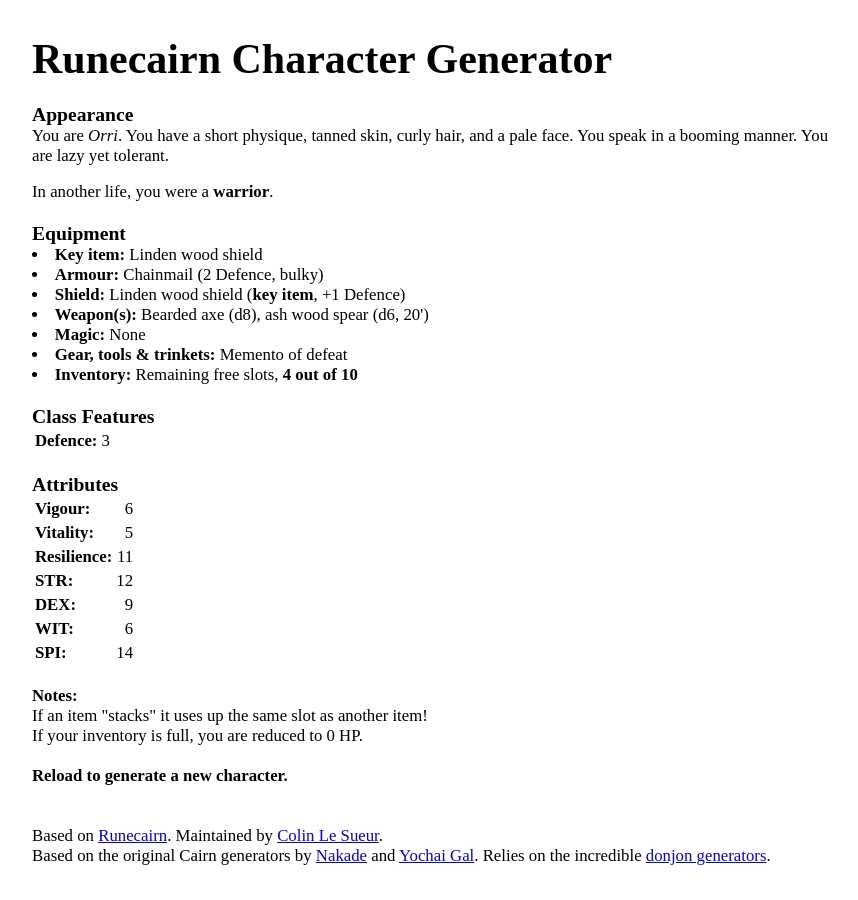
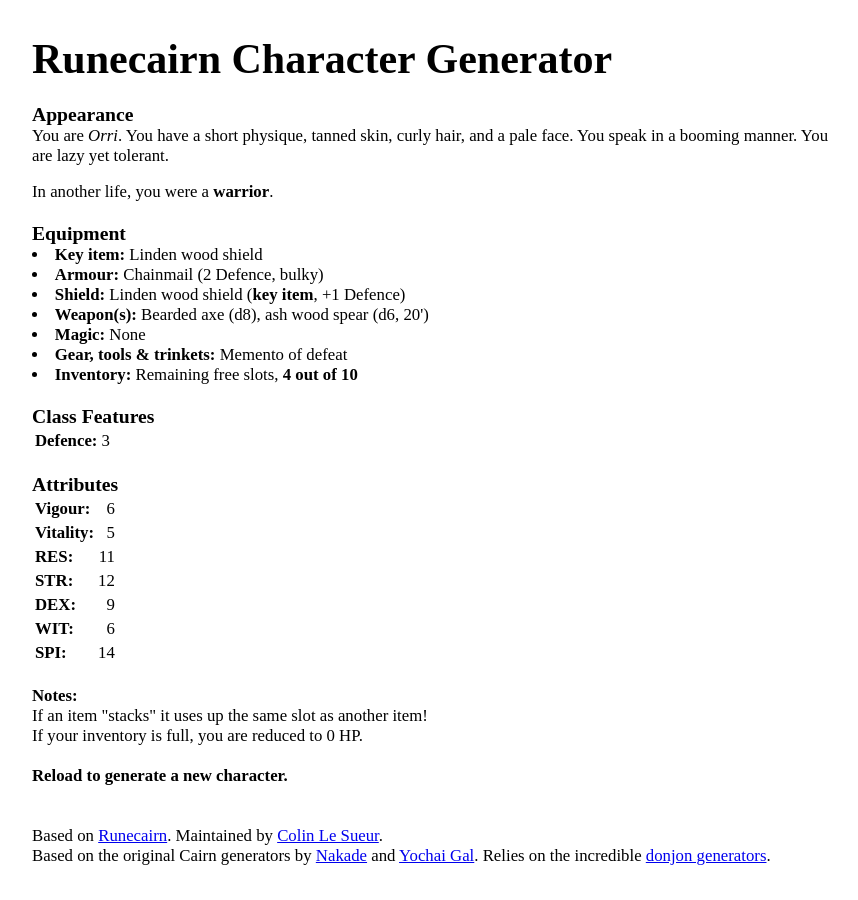
Before and after one commit to byodinsbeardrpg/byodinsbeardrpg.github.io, a Jekyll site: the page generator/index.html, which Jekyll copies as it is, in a window 1280 px wide. Shown: the whole page, without its empty margins (208-1066 px from the left). Built offline with Jekyll 4.4.1, drawn with Linux system fonts in a browser that asks for light colours; some web fonts are replaced.

Commit message:
Update index.html

```diff
--- a/generator/index.html
+++ b/generator/index.html
@@ -41,7 +41,7 @@
       <table>
         <tr align="left"><th>Vigour: </th><td align="right" id="vig"></td></tr>
         <tr align="left"><th>Vitality: </th><td align="right" id="vit"></td></tr>
-        <tr align="left"><th>Resilience: </th><td align="right" id="res"></td></tr>
+        <tr align="left"><th>RES: </th><td align="right" id="res"></td></tr>
         <tr align="left"><th>STR: </th><td align="right" id="str"></td></tr>
         <tr align="left"><th>DEX: </th><td align="right" id="dex"></td></tr>
         <tr align="left"><th>WIT: </th><td align="right" id="wit"></td></tr>
```
